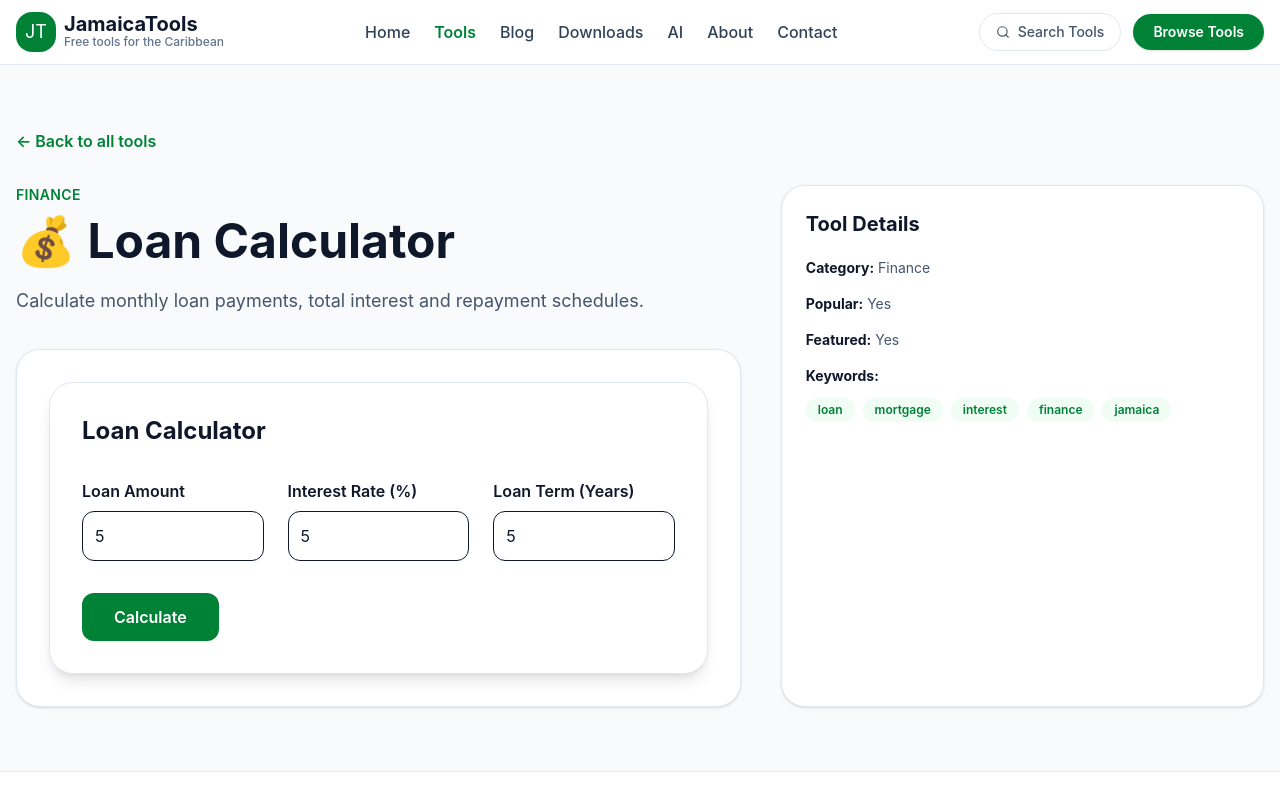
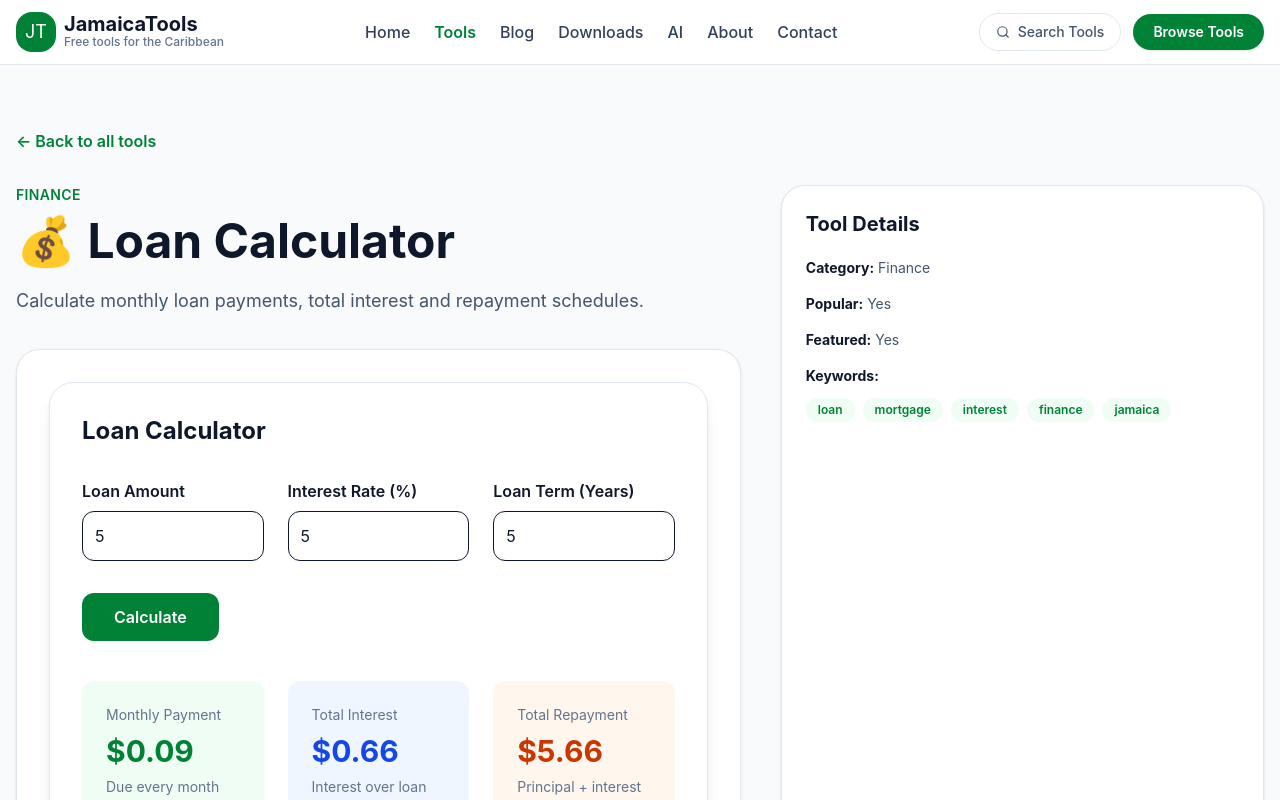
Before and after one commit to Movieslists02/jamaicatools, a React (Vite) app: page /tools/loan-calculator in a window 1280 px wide. Both pictures are taken after typing "5", "5", "5" into the empty fields and a click on the button "Calculate". Shown: the top 800 px of the page. Built offline with nearby package versions, Linux system fonts and the light colour scheme.

Commit message:
feat: add working loan calculator results

```diff
--- a/src/components/calculators/LoanCalculator.jsx
+++ b/src/components/calculators/LoanCalculator.jsx
@@ -4,64 +4,144 @@ function LoanCalculator() {
   const [amount, setAmount] = useState("");
   const [interest, setInterest] = useState("");
   const [years, setYears] = useState("");
+  const [error, setError] = useState("");
+
+  const [monthlyPayment, setMonthlyPayment] = useState(null);
+  const [totalPayment, setTotalPayment] = useState(null);
+  const [totalInterest, setTotalInterest] = useState(null);
+
+
+const formatCurrency = (value) =>
+  new Intl.NumberFormat("en-JM", {
+    style: "currency",
+    currency: "JMD",
+    minimumFractionDigits: 2,
+  }).format(value);
+
+  const resetCalculator = () => {
+  setAmount("");
+  setInterest("");
+  setYears("");
+  setMonthlyPayment(null);
+  setTotalInterest(null);
+  setTotalPayment(null);
+  setError("");
+};
+
+  const calculateLoan = () => {
+    const principal = parseFloat(amount);
+    const annualRate = parseFloat(interest);
+    const termYears = parseFloat(years);
+
+    if (
+      isNaN(principal) ||
+      isNaN(annualRate) ||
+      isNaN(termYears) ||
+      principal <= 0 ||
+      annualRate <= 0 ||
+      termYears <= 0
+    ) {
+      setError("Please enter a valid loan amount, interest rate, and loan term.");
+      setMonthlyPayment(null);
+      setTotalPayment(null);
+      setTotalInterest(null);
+      return;
+    }
+
+    setError("");
+
+    const monthlyRate = annualRate / 100 / 12;
+    const payments = termYears * 12;
+    const x = Math.pow(1 + monthlyRate, payments);
+    const monthly = (principal * monthlyRate * x) / (x - 1);
+    const total = monthly * payments;
+    const interestPaid = total - principal;
+
+    setMonthlyPayment(monthly);
+    setTotalPayment(total);
+    setTotalInterest(interestPaid);
+  };
 
   return (
-    <div className="rounded-3xl bg-white p-8 shadow-lg border border-slate-200">
-      <h2 className="text-2xl font-bold mb-8">
-        Loan Calculator
-      </h2>
+    <div className="rounded-3xl border border-slate-200 bg-white p-8 shadow-lg">
+      <h2 className="mb-8 text-2xl font-bold">Loan Calculator</h2>
 
       <div className="grid gap-6 md:grid-cols-3">
-
         <div>
-          <label className="mb-2 block font-semibold">
-            Loan Amount
-          </label>
-
-          <input
-            type="number"
-            value={amount}
-            onChange={(e)=>setAmount(e.target.value)}
-            placeholder="500000"
-            className="w-full rounded-xl border p-3"
-          />
+          <label className="mb-2 block font-semibold">Loan Amount</label>
+          <input type="number" value={amount} onChange={(e) => setAmount(e.target.value)} placeholder="500000" className="w-full rounded-xl border p-3" />
         </div>
 
         <div>
-          <label className="mb-2 block font-semibold">
-            Interest Rate (%)
-          </label>
-
-          <input
-            type="number"
-            value={interest}
-            onChange={(e)=>setInterest(e.target.value)}
-            placeholder="8"
-            className="w-full rounded-xl border p-3"
-          />
+          <label className="mb-2 block font-semibold">Interest Rate (%)</label>
+          <input type="number" value={interest} onChange={(e) => setInterest(e.target.value)} placeholder="8" className="w-full rounded-xl border p-3" />
         </div>
 
         <div>
-          <label className="mb-2 block font-semibold">
-            Loan Term (Years)
-          </label>
+          <label className="mb-2 block font-semibold">Loan Term (Years)</label>
+          <input type="number" value={years} onChange={(e) => setYears(e.target.value)} placeholder="5" className="w-full rounded-xl border p-3" />
+        </div>
+      </div>
 
-          <input
-            type="number"
-            value={years}
-            onChange={(e)=>setYears(e.target.value)}
-            placeholder="5"
-            className="w-full rounded-xl border p-3"
-          />
+      <button onClick={calculateLoan} className="mt-8 rounded-xl bg-green-700 px-8 py-3 font-semibold text-white hover:bg-green-800">
+        Calculate
+      </button>
+
+      {error && (
+        <div className="mt-6 rounded-xl border border-red-200 bg-red-50 px-5 py-4 text-sm font-medium text-red-700">
+          {error}
         </div>
+      )}
 
+      {monthlyPayment && (
+  <>
+    <div className="mt-10 grid gap-6 md:grid-cols-3">
+      <div className="rounded-xl bg-green-50 p-6">
+        <p className="text-sm text-slate-500">Monthly Payment</p>
+        <h3 className="mt-2 text-3xl font-bold text-green-700">
+          {formatCurrency(monthlyPayment)}
+        </h3>
+        <p className="mt-2 text-sm text-slate-500">Due every month</p>
+      </div>
+
+      <div className="rounded-xl bg-blue-50 p-6">
+        <p className="text-sm text-slate-500">Total Interest</p>
+        <h3 className="mt-2 text-3xl font-bold text-blue-700">
+          {formatCurrency(totalInterest)}
+        </h3>
+        <p className="mt-2 text-sm text-slate-500">Interest over loan life</p>
+      </div>
+
+      <div className="rounded-xl bg-orange-50 p-6">
+        <p className="text-sm text-slate-500">Total Repayment</p>
+        <h3 className="mt-2 text-3xl font-bold text-orange-700">
+          {formatCurrency(totalPayment)}
+        </h3>
+        <p className="mt-2 text-sm text-slate-500">Principal + interest</p>
+      </div>
+    </div>
+
+    <div className="mt-8 rounded-2xl border border-slate-200 bg-slate-50 p-6">
+      <h3 className="text-xl font-bold text-slate-900">Loan Summary</h3>
+
+      <div className="mt-5 space-y-3 text-sm">
+        <p>Loan Amount: <strong>{formatCurrency(parseFloat(amount))}</strong></p>
+        <p>Interest Rate: <strong>{parseFloat(interest).toFixed(2)}%</strong></p>
+        <p>Loan Term: <strong>{years} years</strong></p>
+        <p>Monthly Payment: <strong>{formatCurrency(monthlyPayment)}</strong></p>
+        <p>Total Interest: <strong>{formatCurrency(totalInterest)}</strong></p>
+        <p>Total Repayment: <strong>{formatCurrency(totalPayment)}</strong></p>
       </div>
 
       <button
-        className="mt-8 rounded-xl bg-green-700 px-8 py-3 font-semibold text-white hover:bg-green-800"
+        onClick={resetCalculator}
+        className="mt-6 rounded-xl border border-slate-300 px-6 py-3 font-semibold text-slate-700 hover:border-green-700 hover:text-green-700"
       >
-        Calculate
+        Reset Calculator
       </button>
+    </div>
+  </>
+)}
     </div>
   );
 }
```
